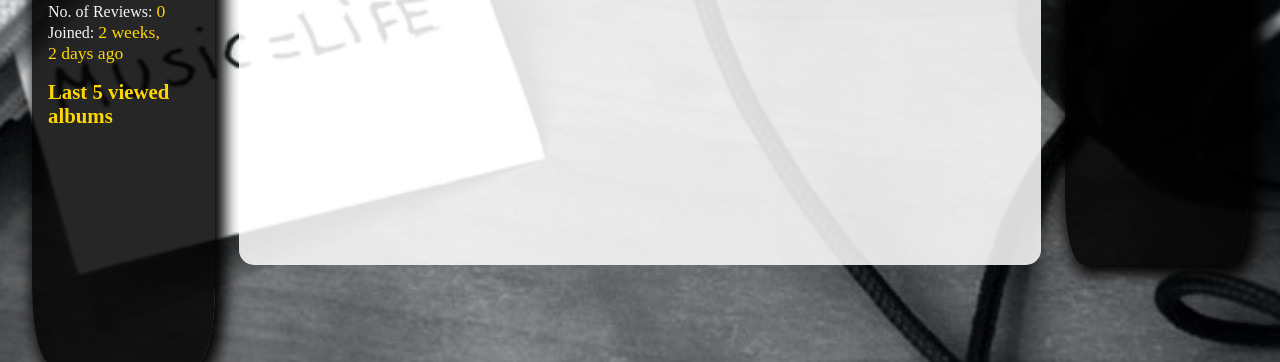
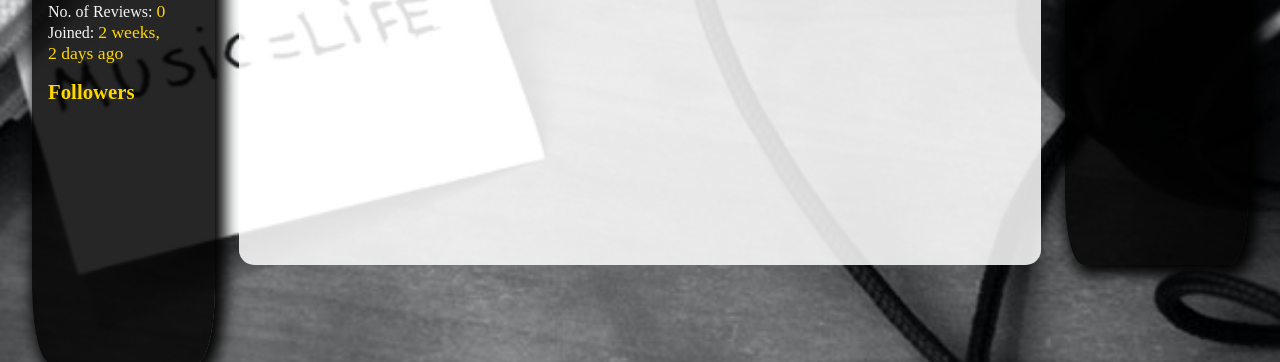
Before and after one commit to Gertobin11/album-review, a Django app: page /profiles/8 in a window 1280 px wide. Shown: the part 509-871 px from the top of the page. Run offline with Django 3.2, Linux system fonts and the light colour scheme; data comes from the database, SQL or seed files in the repository; both versions use the stored data as it was after the commit; some libraries are stand-ins or nearby versions; some web fonts are replaced.

Commit message:
Add followers to the user info secrtion on user profile
Add related name to user field to be able to get the profile id on the follower link, Introduce a check to make sure only the last 5 visited albums is only shown on the active users profile

```diff
--- a/profiles/models.py
+++ b/profiles/models.py
@@ -5,7 +5,8 @@ from reviews.models import Genre
 
 
 class Profile(models.Model):
-    user = models.ForeignKey(User, on_delete=models.CASCADE)
+    user = models.ForeignKey(User, on_delete=models.CASCADE,
+                             related_name='profile')
     profile_pic = models.ImageField(upload_to='profile_pics', blank=True)
     followers = models.ManyToManyField(User, blank=True,
                                        related_name='followed')
--- a/profiles/templates/user_profile.html
+++ b/profiles/templates/user_profile.html
@@ -35,12 +35,20 @@
             <div class="info-div">
                 <p>Joined: <span>{{ time_since_joined }}</span></p>
             </div>
+            <h2>Followers</h2>
+            <ul class="recently-viewed">
+                {% for follower in followers %}
+                    <li><a href="{% url 'user_profile' follower.profile.all.first.id %}">{{ follower }}</a></li>
+                {% endfor %}
+            </ul>
+            {% if request.user == profile.user %}
             <h2>Last 5 viewed albums</h2>
             <ul class="recently-viewed">
                 {% for id, name in recently_viewed %}
                     <li><a href="{% url 'album_view' id %}">{{ name }}</a></li>
                 {% endfor %}
             </ul>
+            {% endif %}
         </div>
 
     </div>
--- a/profiles/views.py
+++ b/profiles/views.py
@@ -32,9 +32,7 @@ def user_profile(request, profile_id):
     no_of_reviews = number_of_reviews(profile.user)
     profile_form = EditProfileForm(instance=profile)
     follows = list(profile.user.followed.all())
-    print(follows)
-    for person in profile.followers.all():
-        print(person)
+    followers = profile.followers.all()
     context = {
         'profile': profile,
         'no_of_reviews': no_of_reviews,
@@ -42,7 +40,8 @@ def user_profile(request, profile_id):
         'days_joined': days_joined,
         'time_since_joined': time_since_joined,
         'recently_viewed': recently_viewed,
-        'follows': follows
+        'follows': follows,
+        'followers': followers
     }
     template = 'user_profile.html'
     return render(request, template, context)
```
Also changed, not shown: db.sqlite3, profiles/migrations/0009_alter_profile_user.py (added).
